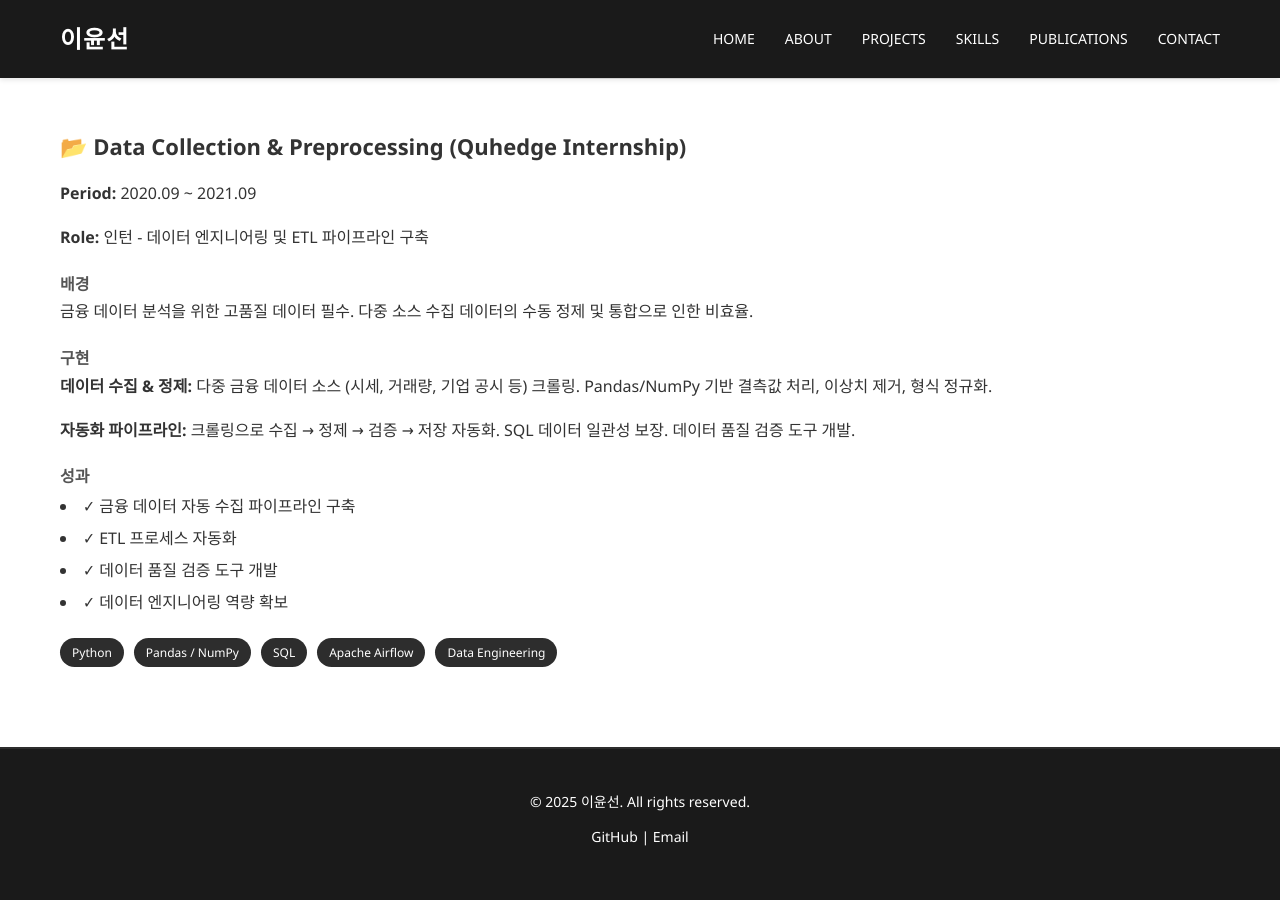
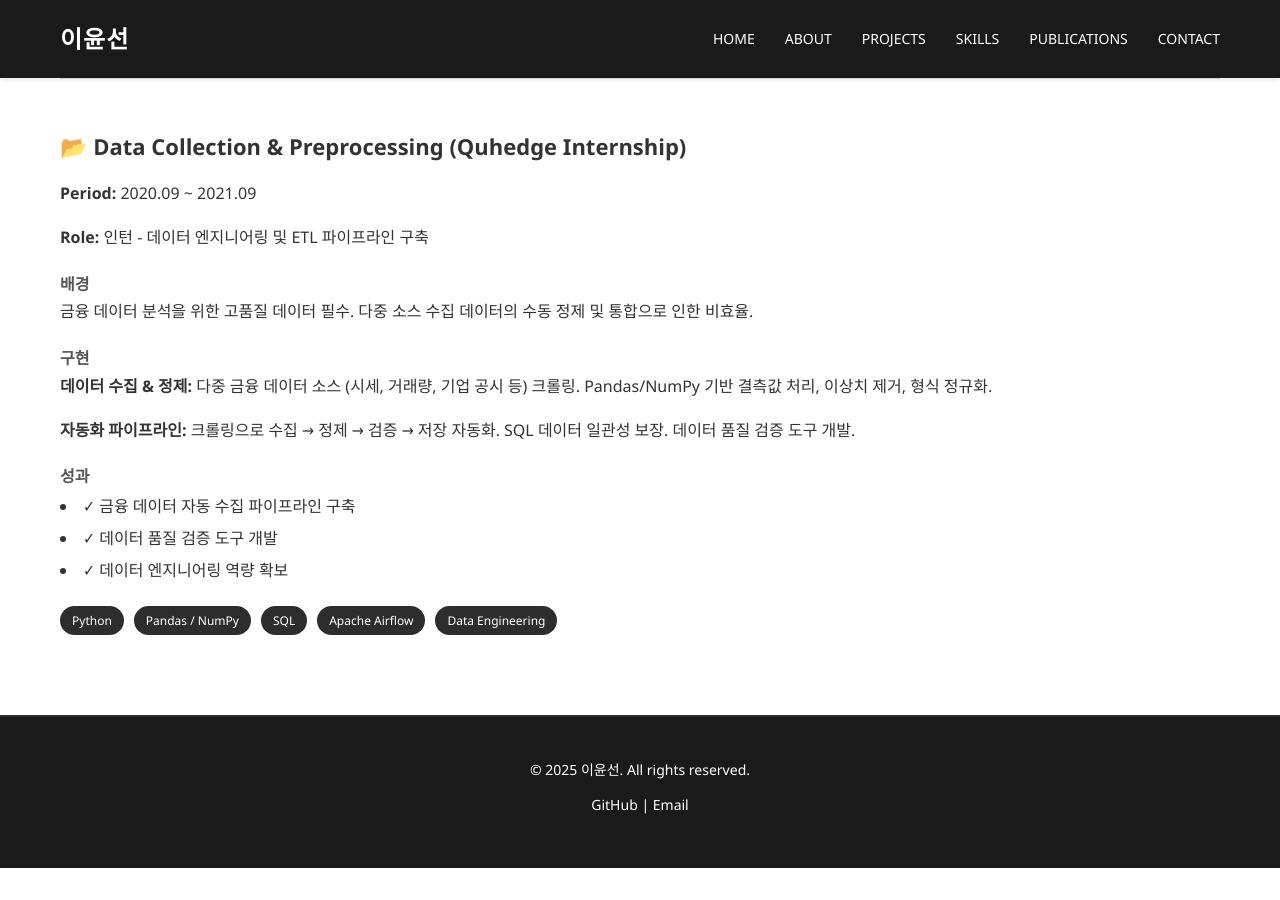
Before and after one commit to ckc5800/ckc5800.github.io, a Jekyll site: the page built from projects.html, in a window 1280 px wide and 900 px high, scrolled down 8897 px. Built offline with Jekyll 4.4.1, drawn with Linux system fonts in a browser that asks for light colours; after the commit the page ends 9765 px from its top, so only the background shows below that.

Commit message:
Remove redundant ETL achievement from data collection section

```diff
--- a/projects.html
+++ b/projects.html
@@ -346,7 +346,6 @@ title: Projects
     <h4 style="margin-top: 20px; color: #555;">성과</h4>
     <ul style="list-style-position: inside; line-height: 2;">
         <li>✓ 금융 데이터 자동 수집 파이프라인 구축</li>
-        <li>✓ ETL 프로세스 자동화</li>
         <li>✓ 데이터 품질 검증 도구 개발</li>
         <li>✓ 데이터 엔지니어링 역량 확보</li>
     </ul>
```
